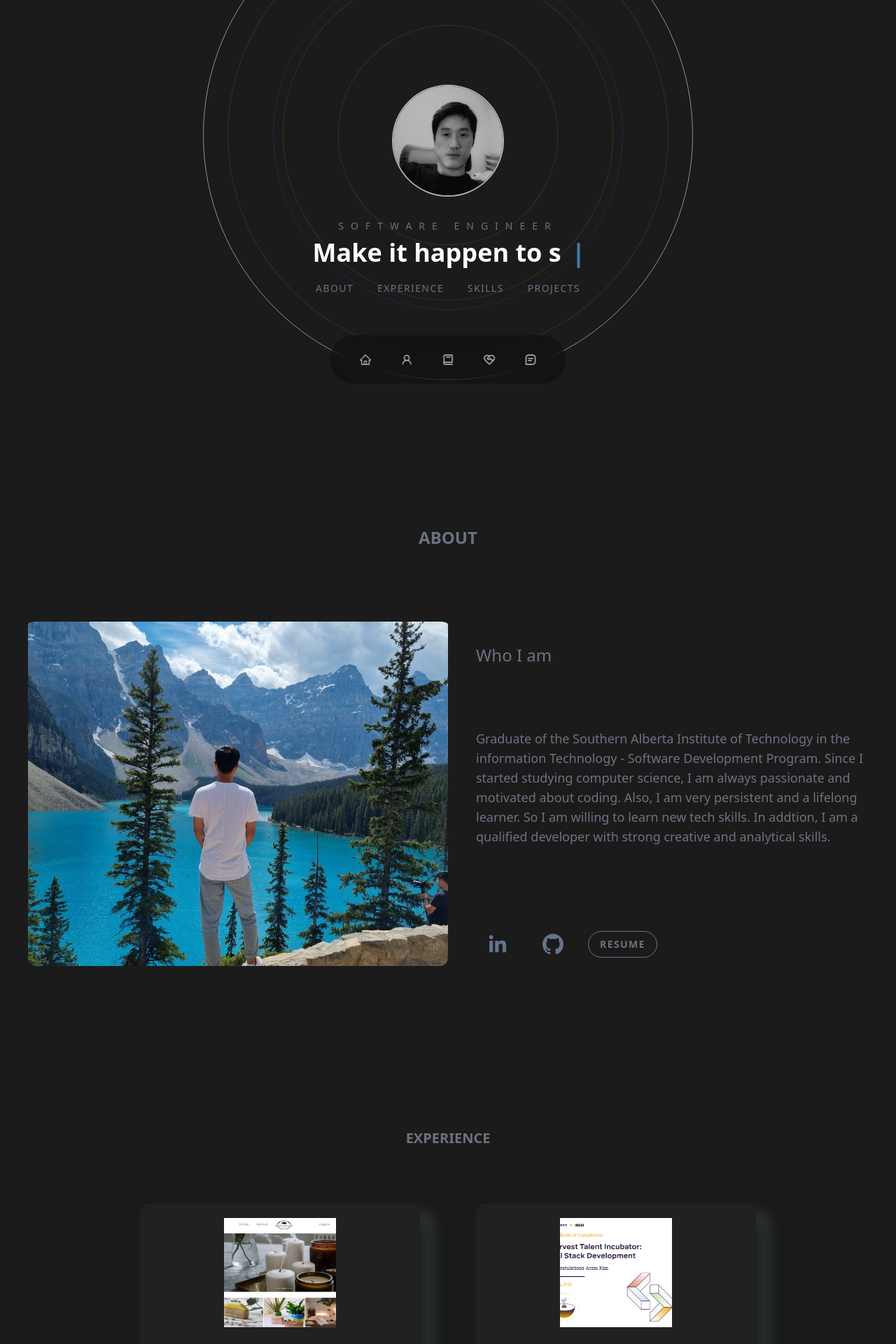
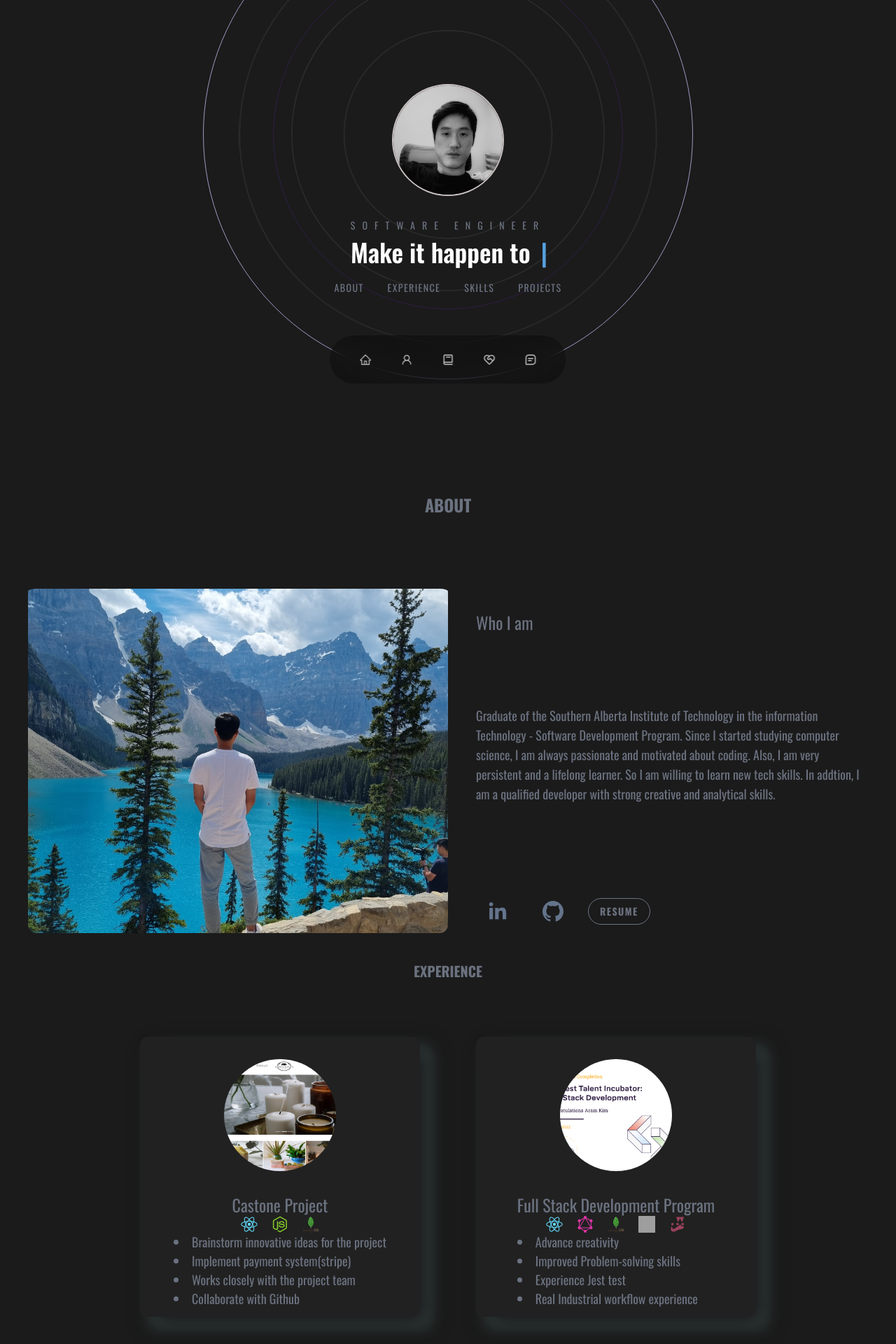
Before and after one commit to AramKim37/Aram-homepage, a Next.js app: page / in a window 1280 px wide. Shown: the part 220-2140 px from the top of the page at 70% size. Built offline with nearby package versions, Linux system fonts and the light colour scheme; grey boxes are pictures that could not be loaded.

Commit message:
changed fonts

```diff
--- a/app/globals.css
+++ b/app/globals.css
@@ -6,6 +6,9 @@
   margin: 0;
   padding: 0;
   box-sizing: border-box;
+}
+html {
+  scroll-behavior: smooth;
 }
 
 @layer components {
@@ -92,55 +95,6 @@
     }
   }
 
-  /*
-  Based on TailwindCSS recommendations,
-  consider using classes instead of the `@apply` directive
-  @see https://tailwindcss.com/docs/reusing-styles#avoiding-premature-abstraction
-*/
-  .light-button button.bt {
-    @apply relative h-[200px] flex items-end justify-center cursor-pointer border-[none];
-    outline: none;
-    background: none;
-  }
-  .light-button button.bt .button-holder {
-    @apply flex flex-col items-center justify-center h-[80px] w-[200px] bg-[#0a0a0a] text-[#0f0f0f] font-bold transition-[300ms] outline-offset-[20] rounded-[5px];
-    outline: #0f0f0f 2px solid;
-  }
-  .light-button button.bt .button-holder svg {
-    @apply h-[50px] fill-[#0f0f0f] transition-[300ms];
-  }
-  .light-button button.bt .light-holder {
-    @apply absolute h-[200px] w-[100px] flex flex-col items-center;
-  }
-  .light-button button.bt .light-holder .dot {
-    @apply absolute w-2.5 h-2.5 bg-[#0a0a0a] z-[2] rounded-[10px] top-0;
-  }
-  .light-button button.bt .light-holder .light {
-    @apply absolute w-[200px] h-[200px] top-0;
-    clip-path: polygon(50% 0%, 25% 100%, 75% 100%);
-    background: transparent;
-  }
-  .light-button button.bt:hover .button-holder svg {
-    /* @apply fill-[rgba(88,101,242,1)]; */
-    @apply fill-[#3168c0];
-  }
-  .light-button button.bt:hover .button-holder {
-    /* @apply text-[rgba(88,101,242,1)] outline-offset-2; */
-    /* outline: rgba(88, 101, 242, 1) 2px solid; */
-    @apply text-[#6aa4e5] outline-offset-2;
-
-    outline: rgb(90, 157, 239) 2px solid;
-  }
-  .light-button button.bt:hover .light-holder .light {
-    background: rgb(255, 255, 255);
-    background: linear-gradient(
-      180deg,
-      rgb(88, 173, 243) 0%,
-      /* rgba(88, 101, 242, 1) 0%, */ rgba(255, 255, 255, 0) 75%,
-      rgba(255, 255, 255, 0) 100%
-    );
-  }
-
   nav {
     background: rgba(0, 0, 0, 0.3);
     width: min-content;
--- a/app/layout.js
+++ b/app/layout.js
@@ -1,9 +1,10 @@
-import { Inter } from "next/font/google";
+import { Oswald } from "next/font/google";
+
 import "./globals.css";
 import Header from "@/components/Header";
 import Footer from "@/components/Footer";
 
-const inter = Inter({ subsets: ["latin"] });
+const oswald = Oswald({ subsets: ["latin"] });
 
 export const metadata = {
   title: "Aram`s home",
@@ -12,7 +13,7 @@ export const metadata = {
 
 export default function RootLayout({ children }) {
   return (
-    <html lang="en">
+    <html className={oswald.className} lang="en">
       <body className="background w-full items-center flex flex-col justify-center">
         <Header />
         {children}
--- a/components/About.jsx
+++ b/components/About.jsx
@@ -12,7 +12,7 @@ const About = () => {
   return (
     <div
       id="about"
-      className="flex flex-col space-y-4 items-center justify-center text-center p-10 min-h-screen"
+      className="flex flex-col space-y-4 items-center justify-center text-center p-10 "
     >
       <h1 className="pb-20 uppercase text-center font-extrabold text-gray-500 text-2xl 2xl:text-4xl">
         About
--- a/components/ExperienceCard.jsx
+++ b/components/ExperienceCard.jsx
@@ -31,7 +31,7 @@ const ExperienceCard = () => {
               whileInView={{ opacity: 1, y: 0 }}
               viewport={{ once: true }}
               src={Capstone.src}
-              className="w-32 h-32 rounded-xl xl:w-[200px] xl:h-[200px] object-cover object-center"
+              className="w-[100px] h-[100px] rounded-xl xl:w-[200px] xl:h-[200px] object-cover object-center"
             />
             <div className="flex flex-col items-center px-2 pt-5 md:px-10">
               <h4 className="uppercase text-[12px] md:text-base">
--- a/components/Projects.jsx
+++ b/components/Projects.jsx
@@ -12,7 +12,7 @@ const Projects = () => {
 
   const cardVariant = {
     expanded: {
-      width: "400px",
+      width: "300px",
     },
     collapsed: {
       width: "200px",
@@ -22,7 +22,7 @@ const Projects = () => {
   return (
     <section
       id="projects"
-      className="py-16 flex flex-col w-full items-center justify-center min-h-screen"
+      className="py-16 flex flex-col w-full items-center justify-center"
     >
       <div className="max-w-7xl mx-auto px-4 sm:px-8 lg:px-10">
         <h1 className="text-xl 2xl:text-4xl font-extrabold text-center text-gray-500 uppercase">
@@ -32,7 +32,7 @@ const Projects = () => {
           Click projects and echeck out latest works
         </p>
       </div>
-      <div className="mt-12 flex flex-col md:flex-row justify-center items-center gap-5 bg-[#212121] rounded-xl p-10">
+      <div className="w-full mt-12 flex flex-wrap md:flex-row justify-center items-center gap-5 bg-[#212121] rounded-xl p-10">
         {projectItems.map((index) => (
           <div key={index} className="">
             <motion.div
--- a/components/WorkExperience.jsx
+++ b/components/WorkExperience.jsx
@@ -8,7 +8,7 @@ const WorkExperience = () => {
   return (
     <div
       id="experience"
-      className="w-max-full flex flex-col justify-center items-center mx-auto p-10 min-h-screen"
+      className="w-max-full flex flex-col justify-center items-center mx-auto  "
     >
       <h1 className="pb-20 uppercase text-center font-extrabold text-gray-500 text-xl 2xl:text-4xl">
         experience
@@ -19,22 +19,23 @@ const WorkExperience = () => {
             <div className="flex flex-col mx-auto items-center justify-evenly w-[300px] h-auto md:w-[400px] md:h-[400px] bg-[#212121] text-gray-500 rounded-xl card ">
               <motion.img
                 initial={{ opacity: 0, y: -300 }}
-                transition={{ duration: 1.5 }}
+                transition={{ duration: 1 }}
                 whileInView={{ opacity: 1, y: 0 }}
                 viewport={{ once: true }}
                 src={card.image}
-                width={150}
-                height={150}
+                width={100}
+                height={100}
                 alt="exp_image"
-                className="w-[150px] h-[150px] md:w-[200px] md:h-[200px] p-5 rounded-xl object-cover object-center"
+                className="w-[150px] h-[150px] md:w-[200px] md:h-[200px] p-5 rounded-full object-cover object-center"
               />
-              <motion.div
+              {/* <motion.div
                 initial={{ opacity: 0, x: -300 }}
-                transition={{ duration: 1.5 }}
+                transition={{ duration: 1 }}
                 whileInView={{ opacity: 1, x: 0 }}
                 viewport={{ once: true }}
                 className="flex flex-col gap-5"
-              >
+              > */}
+              <div>
                 <h3 className="text-center text-[12px] md:text-2xl">
                   {card.title}
                 </h3>
@@ -46,7 +47,7 @@ const WorkExperience = () => {
                       alt="icons"
                       width={12}
                       height={12}
-                      className="md:w-[24px] md:h-[24px]"
+                      className=" md:w-[24px] md:h-[24px]"
                     />
                   ))}
                 </div>
@@ -57,7 +58,7 @@ const WorkExperience = () => {
                     </li>
                   ))}
                 </div>
-              </motion.div>
+              </div>
             </div>
           </div>
         ))}
```
